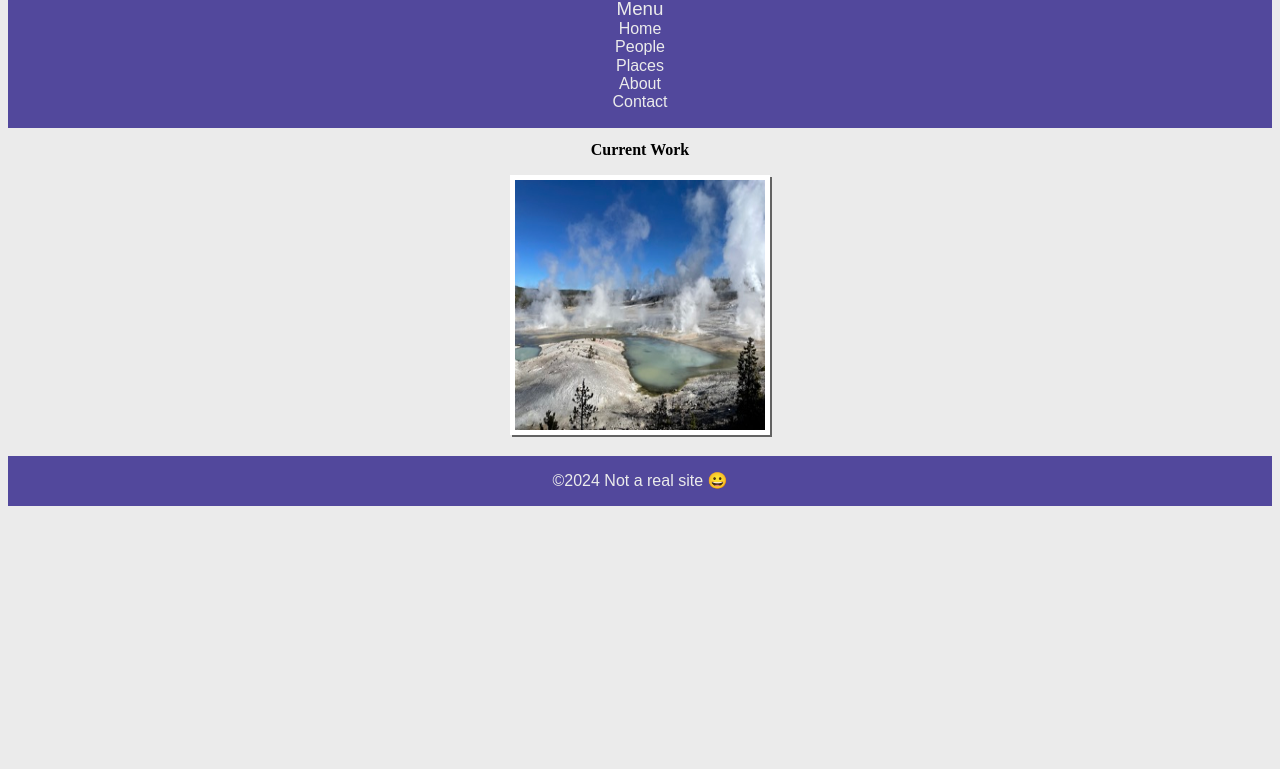
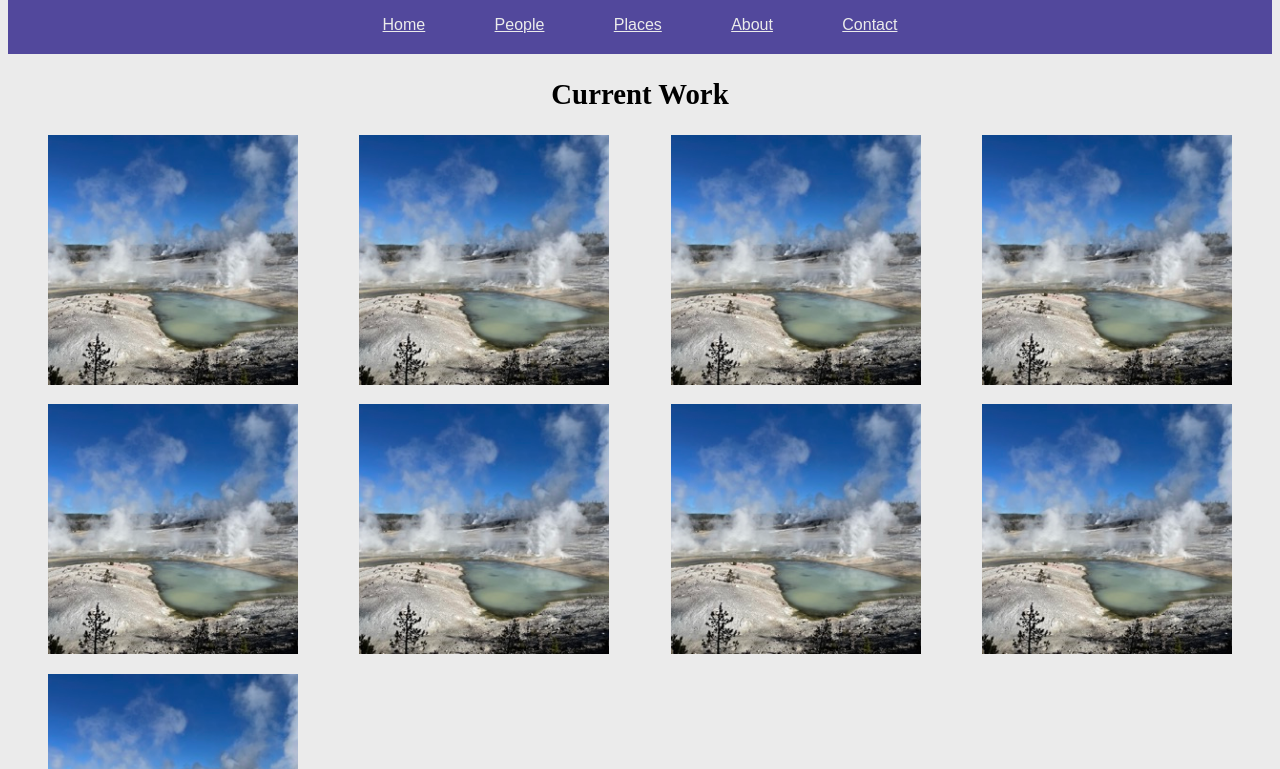
Before and after one commit to bdsbyui/wdd131, a plain HTML site: page coolpics/index.html in a window 1280 px wide. Shown: the part 84-853 px from the top of the page. Before the commit the page ends 800 px from the top, so only its background shows below. Drawn offline with Linux system fonts and the light colour scheme; a web font is replaced by a local one.

Commit message:
complete Cool Pics I

```diff
--- a/coolpics/coolpics.css
+++ b/coolpics/coolpics.css
@@ -1,93 +1,106 @@
+/* wdd131/coolpics/coolpics.css - Style sheet for Unit 2's Cool Pics */
+
 @import url('https://fonts.googleapis.com/css2?family=Mooli&display=swap');
 
+/* Custom properties */
+:root {
+    --primary-color: #52489c;
+    --secondary-color: #59c3c3;
+    --accent-color: #f45b69;
+    --text-dark: #333;
+    --text-light: #ebebeb;
+    --primary-font: Arial, Helvetica,sans-serif;
+    --secondary-font: Mooli, san-serif;
+}
+
+/* Global styles */
 body {
-    background-color: #ebebeb;
-    font-family: Arial, Helvetica, sans-serif;
+    background-color: var(--text-light);
+    font-family: var(--primary-font);
+    font-size: 1.2em;
     text-align: center;
 }
 header, footer {
-    background-color: #52489c;
-    color: #ebebeb;
+    background-color: var(--primary-color);
+    color: var(--text-light);
     padding: 1em 0;
 }
 h1, h2 {
-    font-family: Mooli;
+    font-family: var(--secondary-font);
 }
-h1, h3 {
+
+/* HTML selectors */
+h1 {
+    margin-block-start: 0;
     font-weight: normal;
 }
-h1 {
-    margin-block-start: 0;
+button {
+    background-color: inherit;
+    color: inherit;
+    font: inherit;
+    border: none;
 }
-h2 {
+a {
+    display: block;
+    margin: 0.25em auto;
     font-size: medium;
 }
-h3 {
-    margin-block-end: 0;
+a:link {
+    color: var(--text-light);
 }
-nav a {
-    display: block;
+a:visited {
+    color: var(--accent-color);
+}
+
+/* Gallery layout */
+.gallery {
+    display: grid;
+    grid-template-columns: 1fr;
+    gap: 1em;
+    margin: 1em;
+}
+.item {
+    position: relative;
+}
+.square {
+    position: relative;
+    margin: 0 auto;
+    max-width: 250px;
 }
 figure {
-    margin-inline: 1em;
-    max-width: 100%;
-    /* position: relative;
-    max-width: 100%;
-    overflow: hidden;
-    padding-bottom: 100%; */
+    position: relative;
+    margin: 0;
+    width: 100%;
+    padding-bottom: 100%;
 }
 img {
-    height: 250px;
-    width: 250px;
-    aspect-ratio: 1 / 1;
-    border: thick solid #fff;
-    box-shadow: 2px 2px #626262;
-}
-/*
-
-.container {
-    position: relative;
-    width: 100%;
-    overflow: hidden;
-}
-.wrapper {
-    position: relative;
-    width: 100%;
-    max-width: 922px;
-    padding-bottom: 95.785%;
-    text-align: right;
+    position: absolute;
+    left: 0;
+    height: 100%;
+    max-width: 100%;
+    object-fit: cover;
 }
 
-
-You can use the provided image norris-sm.jpeg for the gallery. The design calls for square images, but the provided one is not square! You can set the height and width of the image to be 250px. You will notice that the image becomes distorted however. We don't want this...we would rather have a crop. You can get that by adding the following rule to your CSS for the image: object-fit: cover;
-
-The "Menu" you see will eventually be used as a button to hide and show the navigation links on mobile. In preparation for that make it a button element...then you will need to use CSS to make it look not like a button.
-
-If you want to use your own colors feel free, otherwise continue for the colors used in the mockup.
-
-To specify the fonts and colors which we should use, we can use something called CSS custom properties (CSS variables). These are a great way of keeping track of things like colors, fonts, etc. I think it is far easier to remember something like --primary-color than to remember #52489c
-
- @import url("https://fonts.googleapis.com/css2?family=family=Mooli&display=swap");
- :root {
- --primary-color: #52489c;
- --secondary-color: #59c3c3;
- --accent-color: #f45b69;
- --text-dark: #333;
- --text-light: #ebebeb;
- --primary-font: Arial, Helvetica,sans-serif;
- --secondary-font: Mooli, san-serif;
- }
-Copy/paste the code above into the top of your CSS file, then to use them in your CSS you would do something like this:
-
-body {
-  font-family: var(--primary-font);
-  font-size: 1.2em;
+/* Media queries */
+@media screen and (min-width: 600px) {
+    button {
+        display: none;
+    }
+    a {
+        display: inline;
+        margin: 0 2em;
+    }
+    .gallery {
+        grid-template-columns: repeat(2, 1fr);
+    }
 }
-a:link,
-a:visited {
-  color: var(--accent-color);
+@media screen and (min-width: 850px) {
+    .gallery {
+        grid-template-columns: repeat(3, 1fr);
+    }
 }
-Continue adding css until your page matches the small screen mockup above.
-
-
-*/
+@media screen and (min-width: 1100px) {
+    .gallery {
+        grid-template-columns: repeat(4, 1fr);
+    }
+}
--- a/coolpics/index.html
+++ b/coolpics/index.html
@@ -1,3 +1,5 @@
+<!-- wdd131/coolpics/index.html -->
+
 <!DOCTYPE html>
 <html lang="en">
 <head>
@@ -16,19 +18,47 @@
 <body>
     <header>
       <h1>Cool Pics 📷</h1>
-      <h3>Menu</h3>
-      <nav>
-        <a>Home</a>
-        <a>People</a>
-        <a>Places</a>
-        <a>About</a>
-        <a>Contact</a>
-      </nav>
+      <div class="menu">
+        <button type="menu">Menu</button>
+        <nav>
+          <a href="index.html">Home</a>
+          <a href="nolink">People</a>
+          <a href="nolink">Places</a>
+          <a href="nolink">About</a>
+          <a href="nolink">Contact</a>
+        </nav>
+      </div>
     </header>
     <main>
       <h2>Current Work</h2>
       <section class="gallery">
-        <figure><img src="norris-sm.jpeg" alt="picture"></figure>
+        <div class="item"><div class="square">
+          <figure><img src="norris-sm.jpeg" alt="picture"></figure>
+        </div></div>
+        <div class="item"><div class="square">
+          <figure><img src="norris-sm.jpeg" alt="picture"></figure>
+        </div></div>
+        <div class="item"><div class="square">
+          <figure><img src="norris-sm.jpeg" alt="picture"></figure>
+        </div></div>
+        <div class="item"><div class="square">
+          <figure><img src="norris-sm.jpeg" alt="picture"></figure>
+        </div></div>
+        <div class="item"><div class="square">
+          <figure><img src="norris-sm.jpeg" alt="picture"></figure>
+        </div></div>
+        <div class="item"><div class="square">
+          <figure><img src="norris-sm.jpeg" alt="picture"></figure>
+        </div></div>
+        <div class="item"><div class="square">
+          <figure><img src="norris-sm.jpeg" alt="picture"></figure>
+        </div></div>
+        <div class="item"><div class="square">
+          <figure><img src="norris-sm.jpeg" alt="picture"></figure>
+        </div></div>
+        <div class="item"><div class="square">
+          <figure><img src="norris-sm.jpeg" alt="picture"></figure>
+        </div></div>
       </section>
     </main>
     <footer>©2024 Not a real site 😀</footer>
```
